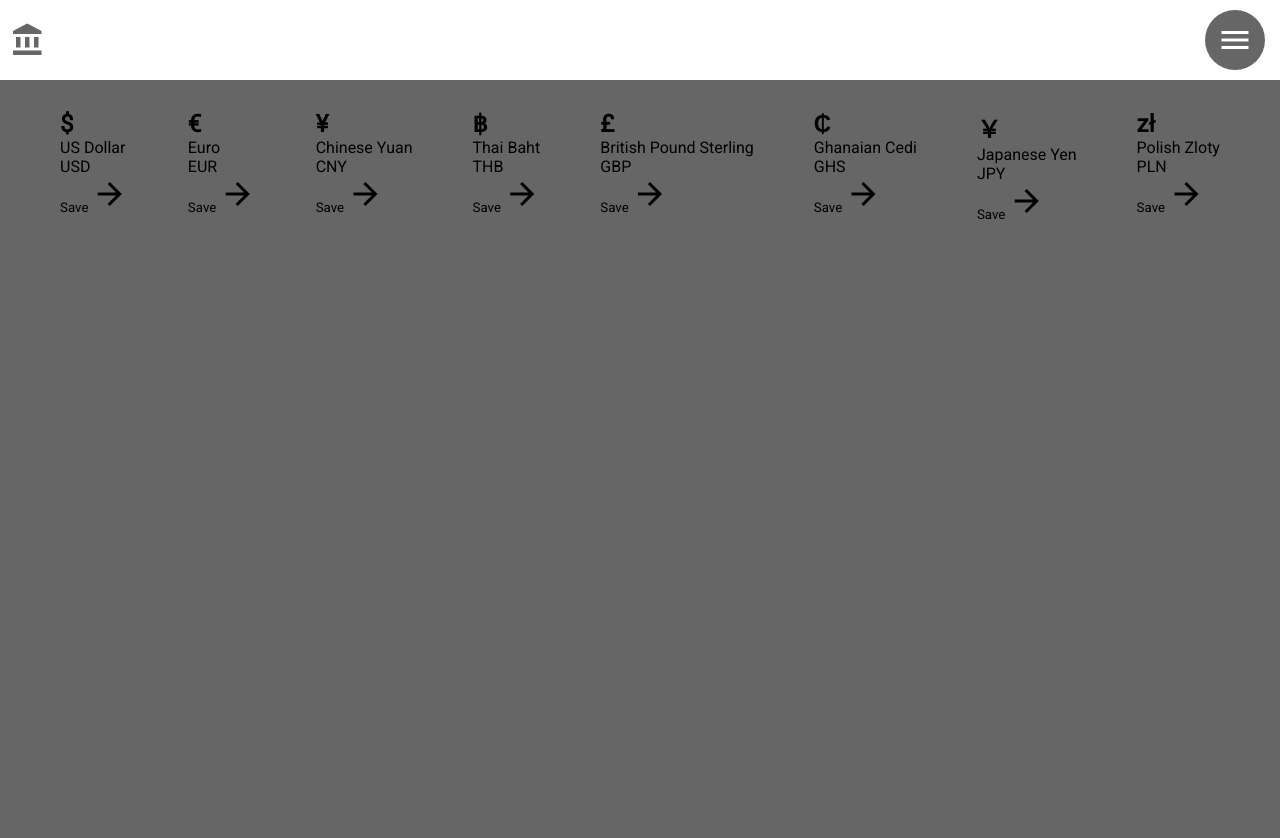
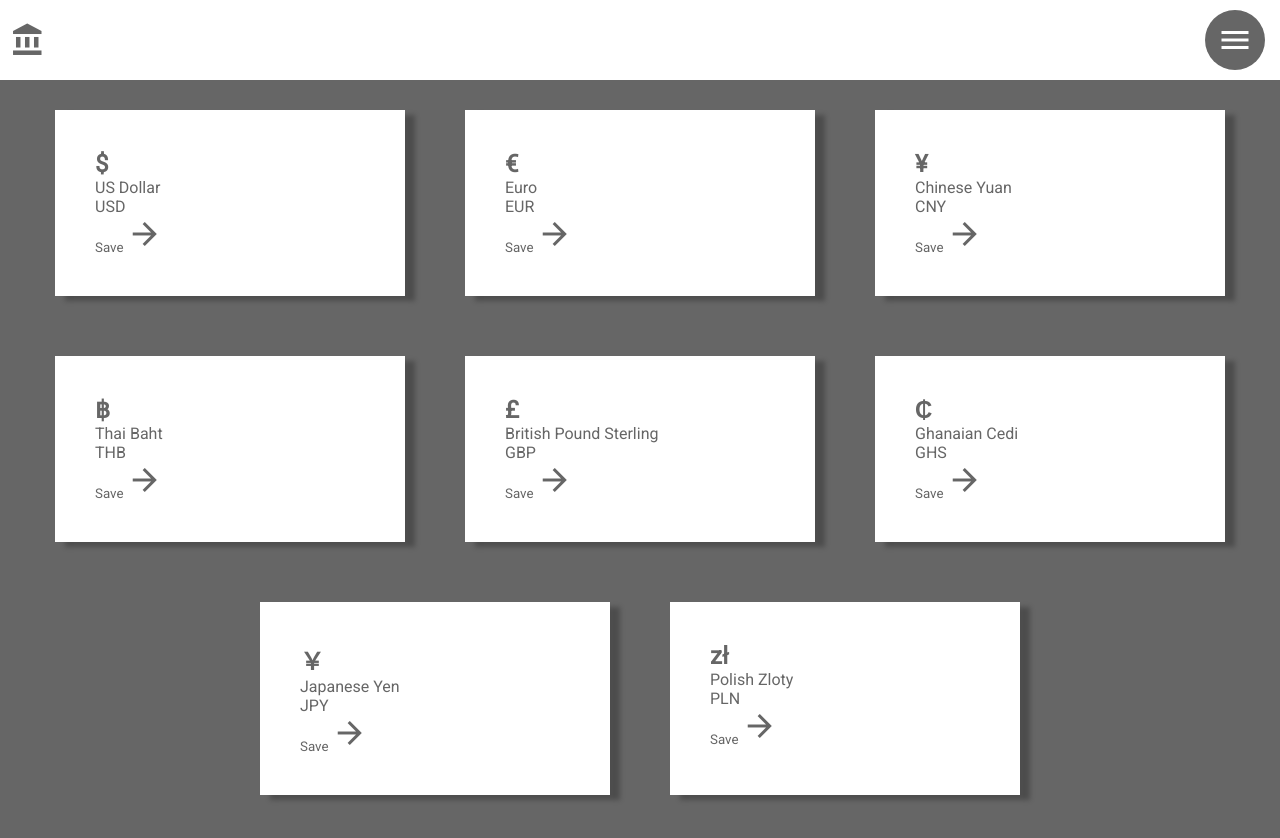
Before and after one commit to dorimusz/qualified-sitebuild-exam, a plain HTML site: page index.html in a window 1280 px wide. Before the commit the page ends 800 px from the top, so only its background shows below. Drawn offline with Linux system fonts and the light colour scheme.

Commit message:
card style

```diff
--- a/style.css
+++ b/style.css
@@ -122,3 +122,13 @@ body {
     gap: 60px;
     justify-content: center;
 }
+
+.card {
+    position: relative;
+    padding: 40px;
+    width: 350px;
+
+    background-color: var(--secondary);
+    color: var(--primary);
+    box-shadow: 10px 5px 5px rgba(0, 0, 0, 0.25);
+}
```
